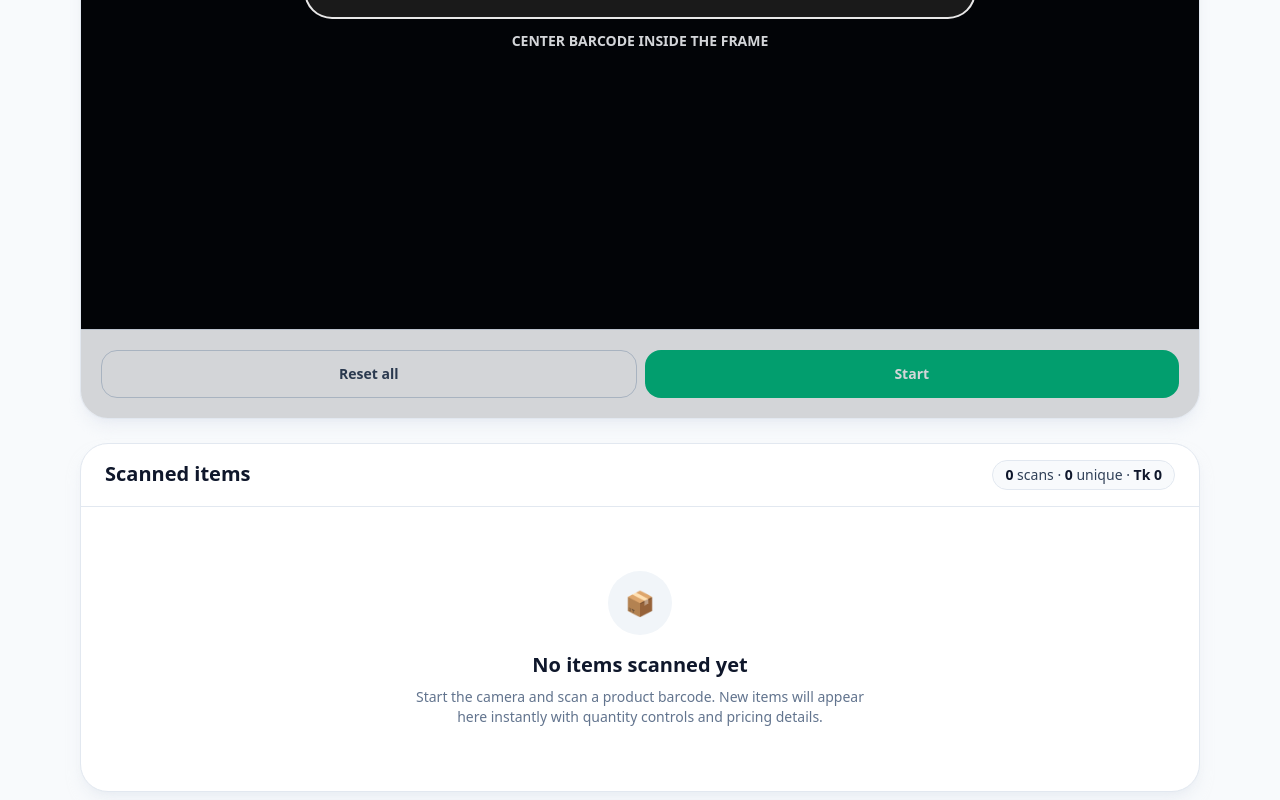
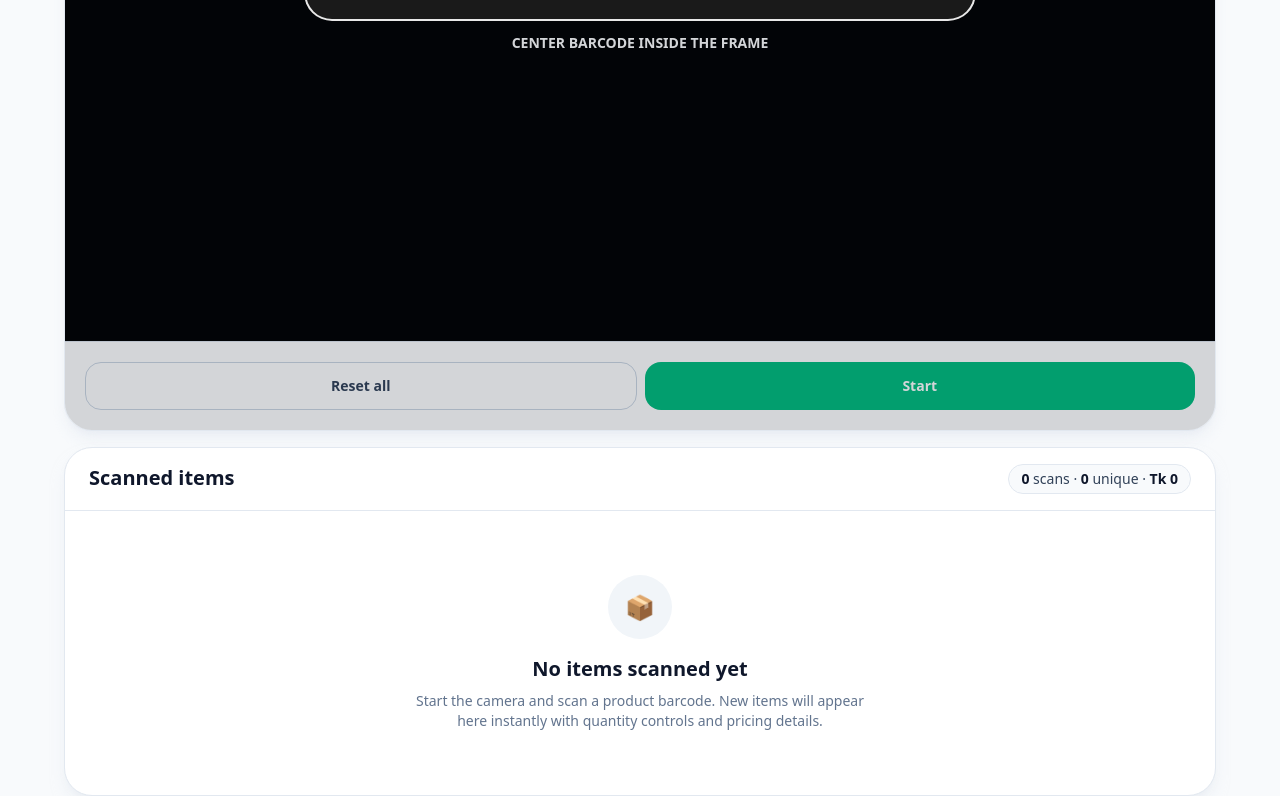
Before and after one commit to kuhelahmed2024/barcode-scan, a Next.js app: page / in a window 1280 px wide. Shown: the part 379-1179 px from the top of the page. Built offline with nearby package versions, Linux system fonts and the light colour scheme; what @zxing/library would draw is missing.

Commit message:
update y padding 2

```diff
--- a/app/page.tsx
+++ b/app/page.tsx
@@ -574,7 +574,7 @@ export default function BarcodeDemoPage() {
 
     return (
         <main className="min-h-screen bg-slate-50 text-slate-900">
-            <div className="mx-auto max-w-6xl px-4 py-2">
+            <div className="mx-auto max-w-6xl">
                 {isSecureOrigin === false ? (
                     <div className="mb-6 rounded-3xl border border-amber-300 bg-amber-50 p-4 text-amber-900">
                         <p className="text-sm font-semibold">Camera is blocked on this connection</p>
@@ -684,7 +684,7 @@ export default function BarcodeDemoPage() {
                     </div>
                 </section>
 
-                <section className="mt-6 overflow-hidden rounded-[28px] border border-slate-200 bg-white shadow-lg shadow-slate-200/50">
+                <section className="mt-4 overflow-hidden rounded-[28px] border border-slate-200 bg-white shadow-lg shadow-slate-200/50">
                     <div className="border-b border-slate-200 px-4 py-4 sm:px-6">
                         <div className="flex justify-between gap-3">
                             <div>
```
